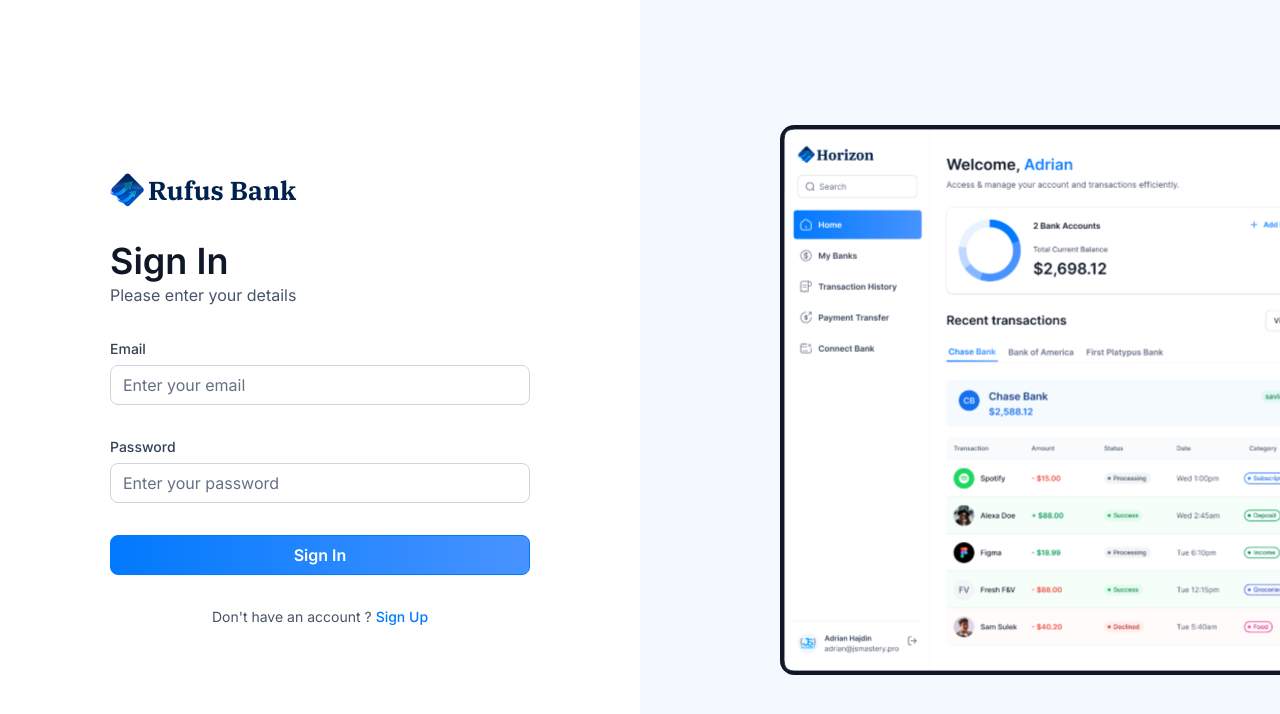
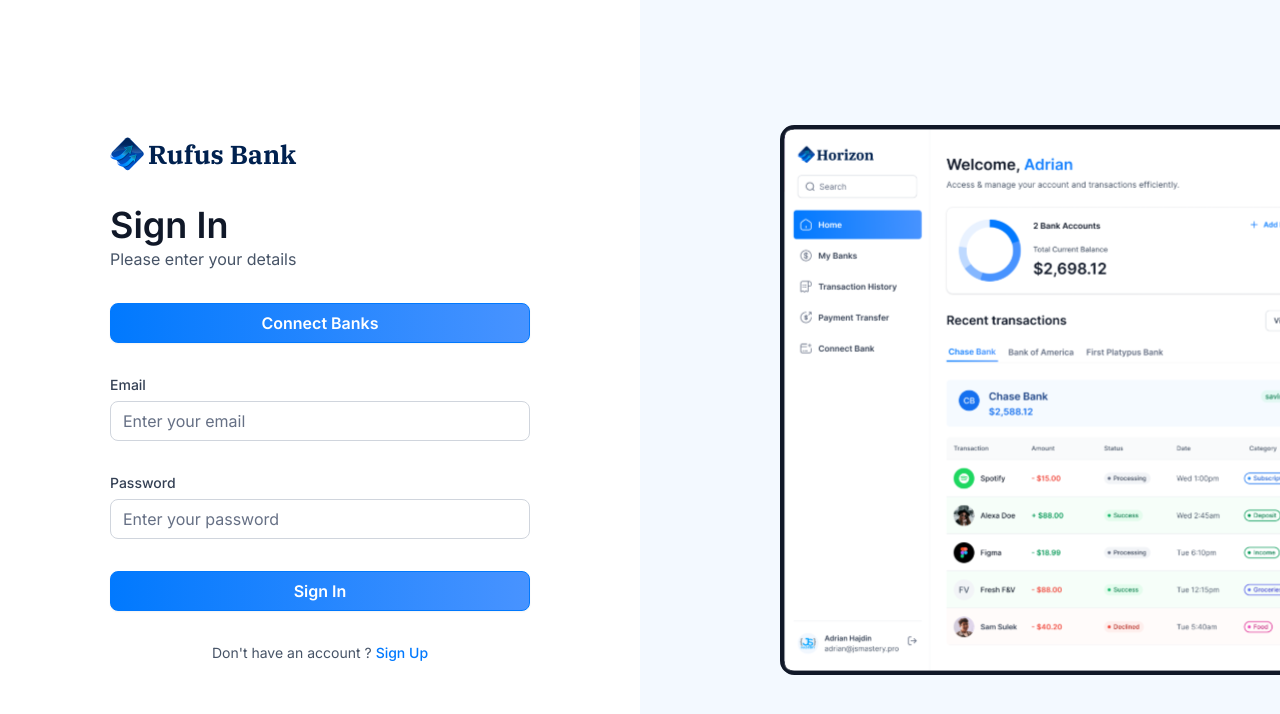
Before and after one commit to Torex9/rufus_banking, a Next.js app: page /sign-in in a window 1280 px wide. Shown: the top 714 px of the page. Built offline with nearby package versions, Linux system fonts and the light colour scheme.

Commit message:
started implementing plaid

```diff
--- a/components/AuthForm.tsx
+++ b/components/AuthForm.tsx
@@ -14,6 +14,7 @@
 import { Loader2 } from "lucide-react";
 import { useRouter } from "next/navigation";
 import { getLoggedInUser, signIn, signUp } from "@/lib/actions/user.actions";
+import PlaidLink from "./PlaidLink";
 
 const AuthForm = ({ type }: { type: string }) => {
   const router = useRouter();
@@ -76,9 +77,11 @@
         </div>
       </header>
 
-      {user ? (
-        <div className="flex flex-col gap-4">{/* PlaidLink*/}</div>
-      ) : (
+      {/* {user ? ( */}
+      <div className="flex flex-col gap-4">
+        <PlaidLink user={user} variant="primary" />
+      </div>
+      {/* ) : ( */}
       <>
         <Form {...form}>
           <form onSubmit={form.handleSubmit(onSubmit)} className="space-y-8">
@@ -186,7 +189,7 @@
           </Link>
         </footer>
       </>
-      )}
+      {/* )} */}
     </section>
   );
 };
--- /dev/null
+++ b/components/PlaidLink.tsx
@@ -0,0 +1,42 @@
+import React, { useCallback, useEffect, useState } from "react";
+import { Button } from "./ui/button";
+import { PlaidLinkOnSuccess, PlaidLinkOptions } from "react-plaid-link";
+import { useRouter } from "next/navigation";
+
+const PlaidLink = ({ user, variant }: PlaidLinkProps) => {
+  const [token, setToken] = useState("");
+  const router = useRouter();
+
+  useEffect(() => {
+    const getLinkToken = async () => {
+      //   const data = await createLinkToken(user);
+      // setToken(data?.linkToken)
+    };
+  }, []);
+  const onSuccess = useCallback<PlaidLinkOnSuccess>(
+    async (public_token: string) => {
+      //   await exchangePublicToken({ publicToken: public_token, user });
+
+      router.push("/");
+    },
+
+    [user]
+  );
+  const config: PlaidLinkOptions = {
+    token,
+    onSuccess,
+  };
+  return (
+    <>
+      {variant === "primary" ? (
+        <Button className="plaidlink-primary">Connect Banks</Button>
+      ) : variant === "ghost" ? (
+        <Button>Connect Bank</Button>
+      ) : (
+        <Button>Connect Bank</Button>
+      )}
+    </>
+  );
+};
+
+export default PlaidLink;
--- a/package.json
+++ b/package.json
@@ -20,12 +20,14 @@
     "lucide-react": "^0.395.0",
     "next": "14.2.4",
     "node-appwrite": "^13.0.0",
+    "plaid": "^25.0.0",
     "query-string": "^9.0.0",
     "react": "^18",
     "react-chartjs-2": "^5.2.0",
     "react-countup": "^6.5.3",
     "react-dom": "^18",
     "react-hook-form": "^7.52.0",
+    "react-plaid-link": "^3.5.2",
     "tailwind-merge": "^2.3.0",
     "tailwindcss-animate": "^1.0.7",
     "zod": "^3.23.8"
```
Also changed, not shown: lib/plaid.ts (added, +13 -0 lines), 1 other file (tests, documents, lock files or other folders). Lines whose indentation alone changed are shown as unchanged.
